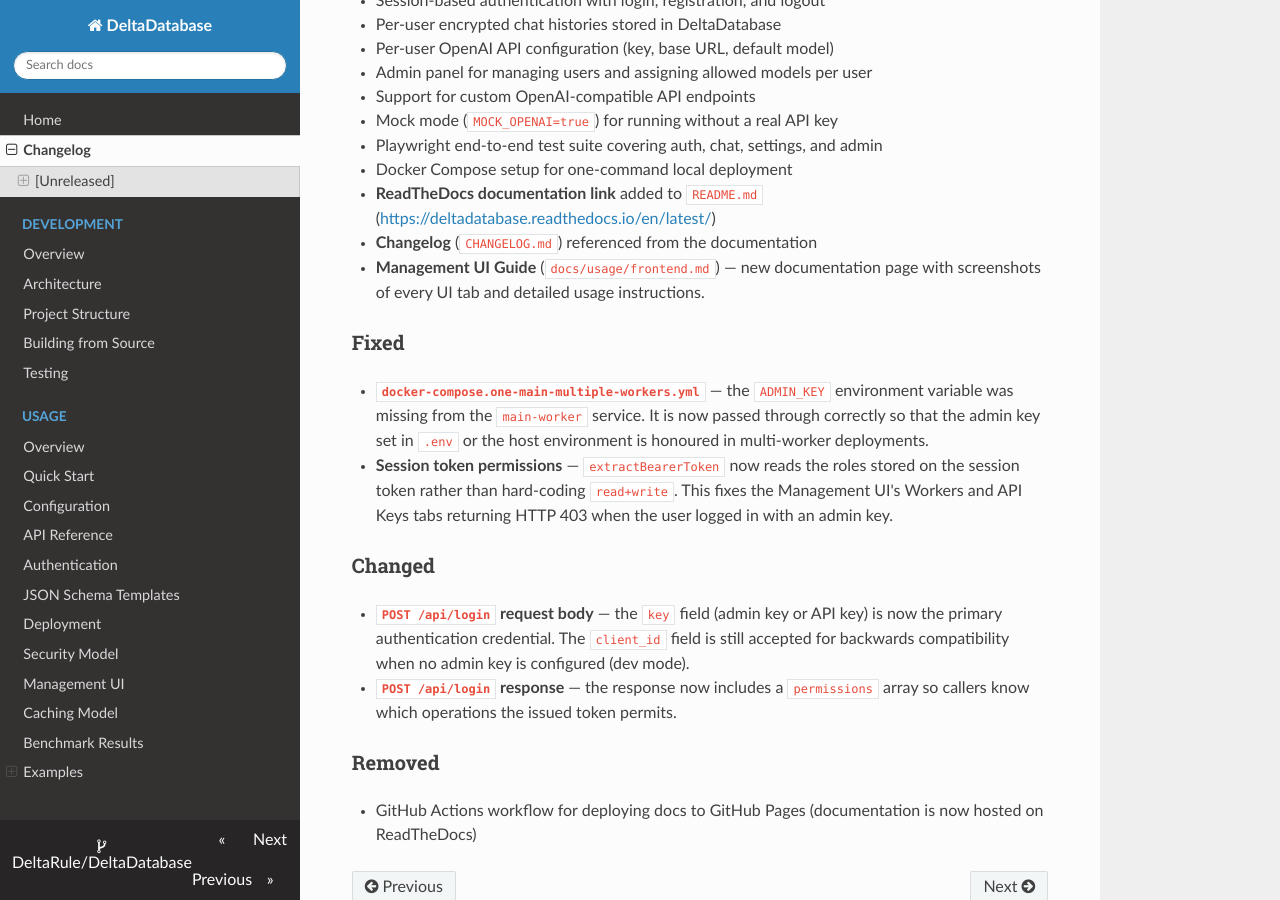
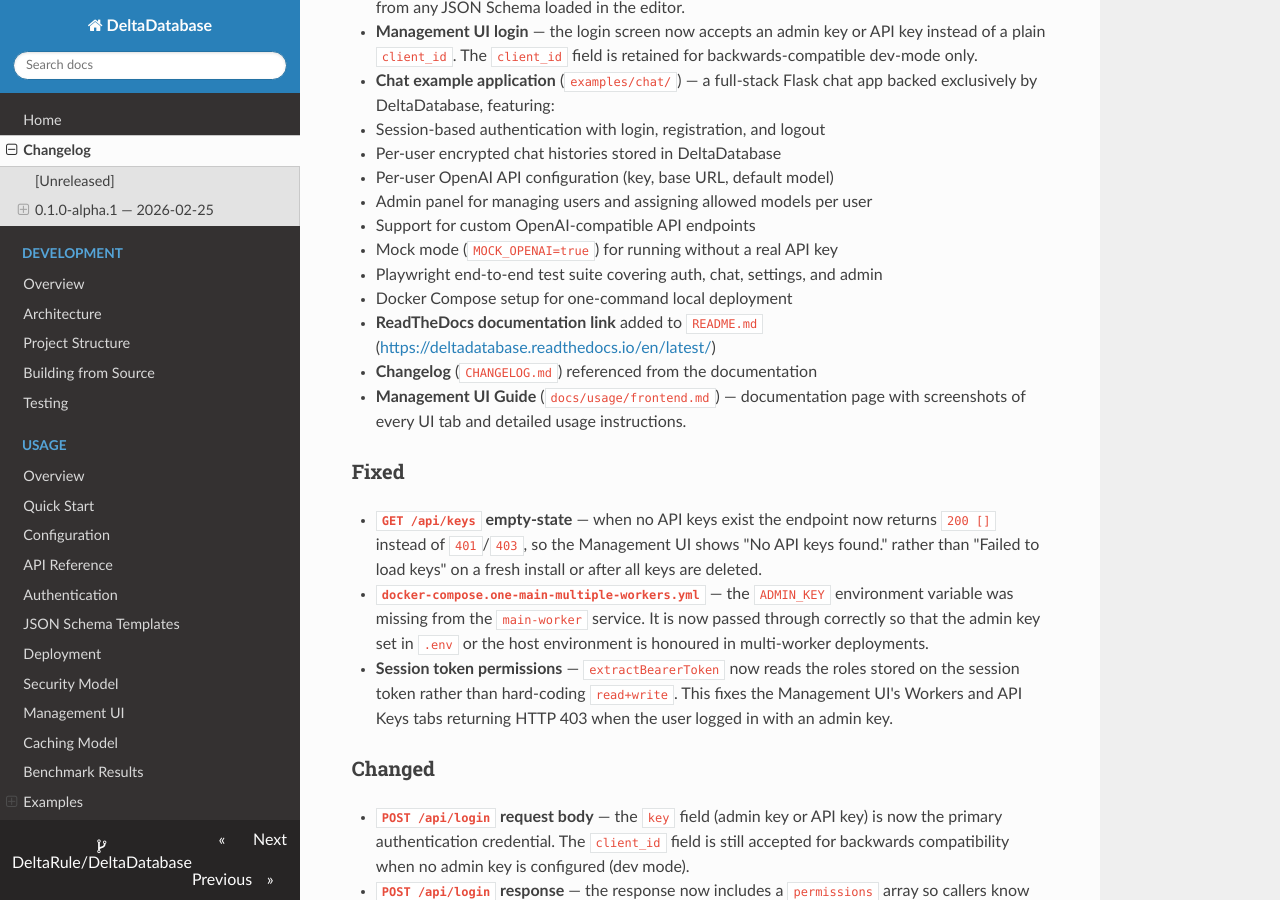
Before and after one commit to DeltaRule/DeltaDatabase, an MkDocs documentation site: the page built from docs/changelog.md, in a window 1280 px wide and 900 px high, scrolled down 911 px. Built offline with MkDocs 1.6.1, drawn with Linux system fonts in a browser that asks for light colours; nearby versions of some CDN libraries; some of the changed text lies outside the part shown.

Commit message:
fix(api): GET /api/keys returns 200 [] when empty; add pre-release tag v0.1.0-alpha.1
- Return 200 [] from GET /api/keys when key store is empty (skip admin
  auth check — nothing sensitive to protect in an empty list).  UI now
  shows "No API keys found." instead of "Failed to load keys: 401/403".
- Add TestHandleAPIKeys/GET_returns_200_empty_array_without_auth_when_no_keys_exist
- Refresh all Management UI screenshots in docs/usage/frontend.md
- Promote [Unreleased] → [0.1.0-alpha.1] in CHANGELOG.md / docs/changelog.md

Co-authored-by: DeltaRule <83079740+DeltaRule@users.noreply.github.com>

```diff
--- a/docs/changelog.md
+++ b/docs/changelog.md
@@ -8,6 +8,12 @@ DeltaDatabase uses [Semantic Versioning](https://semver.org/).
 ---
 
 ## [Unreleased]
+
+---
+
+## [0.1.0-alpha.1] — 2026-02-25
+
+> ⚠️ **Pre-release / Alpha** — APIs and storage formats may change without notice.
 
 ### Added
 - **Admin key authentication** — start the Main Worker with `-admin-key` (or `$ADMIN_KEY` env var)
@@ -41,10 +47,13 @@ DeltaDatabase uses [Semantic Versioning](https://semver.org/).
 - **ReadTheDocs documentation link** added to `README.md`
   (<https://deltadatabase.readthedocs.io/en/latest/>)
 - **Changelog** (`CHANGELOG.md`) referenced from the documentation
-- **Management UI Guide** (`docs/usage/frontend.md`) — new documentation page with screenshots
+- **Management UI Guide** (`docs/usage/frontend.md`) — documentation page with screenshots
   of every UI tab and detailed usage instructions.
 
 ### Fixed
+- **`GET /api/keys` empty-state** — when no API keys exist the endpoint now returns `200 []`
+  instead of `401`/`403`, so the Management UI shows "No API keys found." rather than
+  "Failed to load keys" on a fresh install or after all keys are deleted.
 - **`docker-compose.one-main-multiple-workers.yml`** — the `ADMIN_KEY` environment variable was
   missing from the `main-worker` service. It is now passed through correctly so that the admin key
   set in `.env` or the host environment is honoured in multi-worker deployments.
@@ -62,3 +71,5 @@ DeltaDatabase uses [Semantic Versioning](https://semver.org/).
 ### Removed
 - GitHub Actions workflow for deploying docs to GitHub Pages
   (documentation is now hosted on ReadTheDocs)
+
+[0.1.0-alpha.1]: https://github.com/DeltaRule/DeltaDatabase/releases/tag/v0.1.0-alpha.1
```
Also changed, not shown: CHANGELOG.md (+12 -1 lines), docs/usage/frontend.md (+9 -5 lines), 2 other files.
